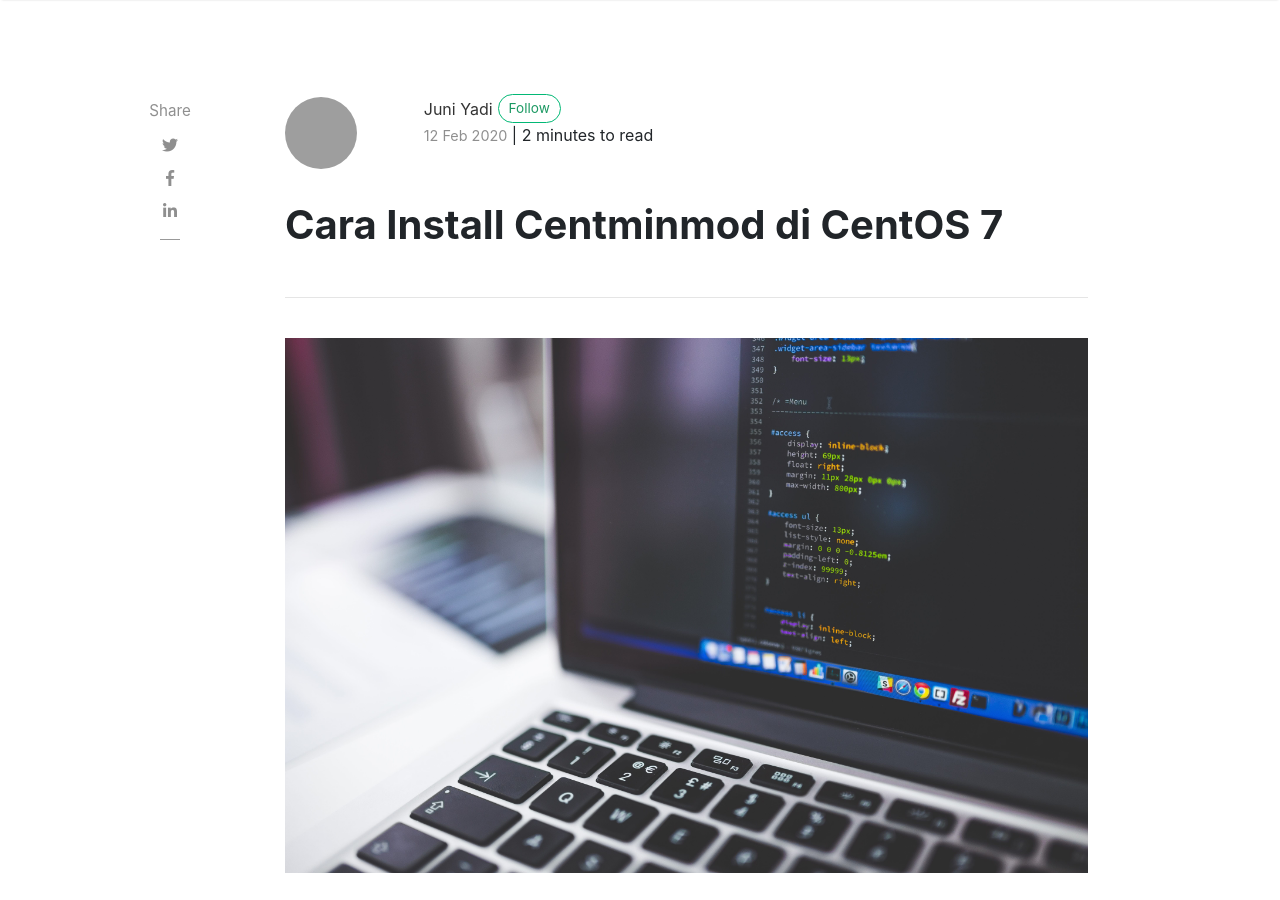
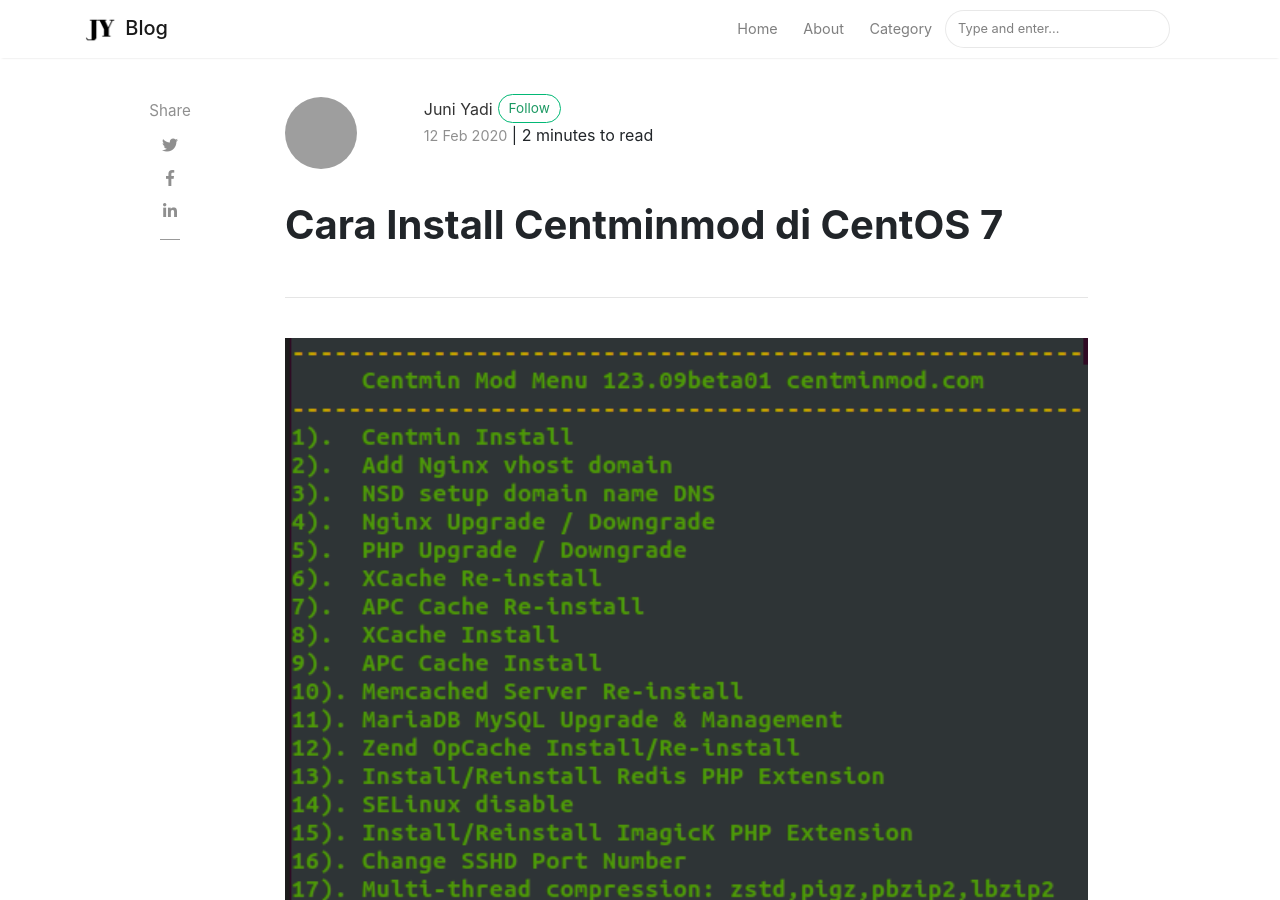
Before and after one commit to JuniYadi/juniyadi.id, a Jekyll site: the page built from _posts/2020-02-12-cara-install-centminmod-di-centos-7.md, in a window 1280 px wide and 900 px high. Built offline with Jekyll 4.4.1, drawn with Linux system fonts in a browser that asks for light colours; nearby versions of some CDN libraries; comment, search, counter and statistics services are not loaded; grey boxes are pictures that could not be loaded.

Commit message:
Update Header Image Post "Cara Install Centminmod di CentOS 7"

```diff
--- a/_posts/2020-02-12-cara-install-centminmod-di-centos-7.md
+++ b/_posts/2020-02-12-cara-install-centminmod-di-centos-7.md
@@ -4,7 +4,7 @@
 author: yadi
 categories: [ linux ]
 tags: [ centminmod ]
-image: assets/images/uploads/2019/10/close-up-code-coding.jpg
+image: assets/images/uploads/2020/02/cara-install-centminmod-di-centos-7-001.png
 date: 2020-02-12 15:31:00 +07:00
 featured: true
 hidden: false
```
